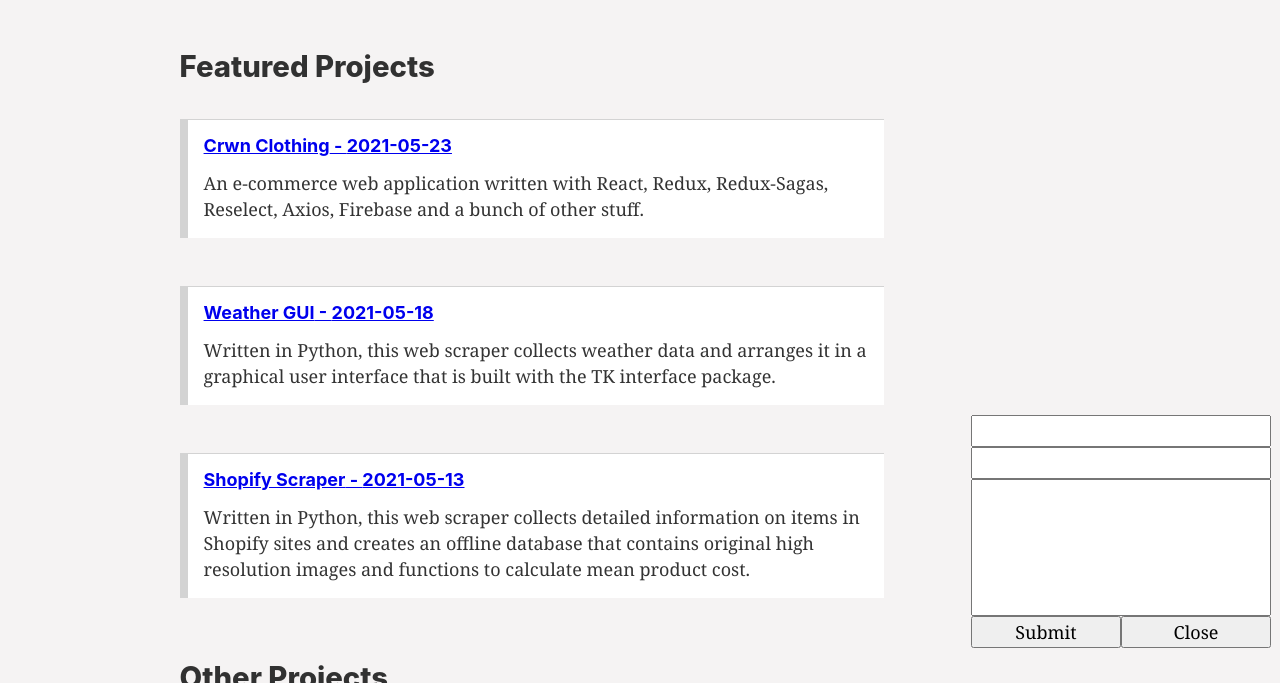
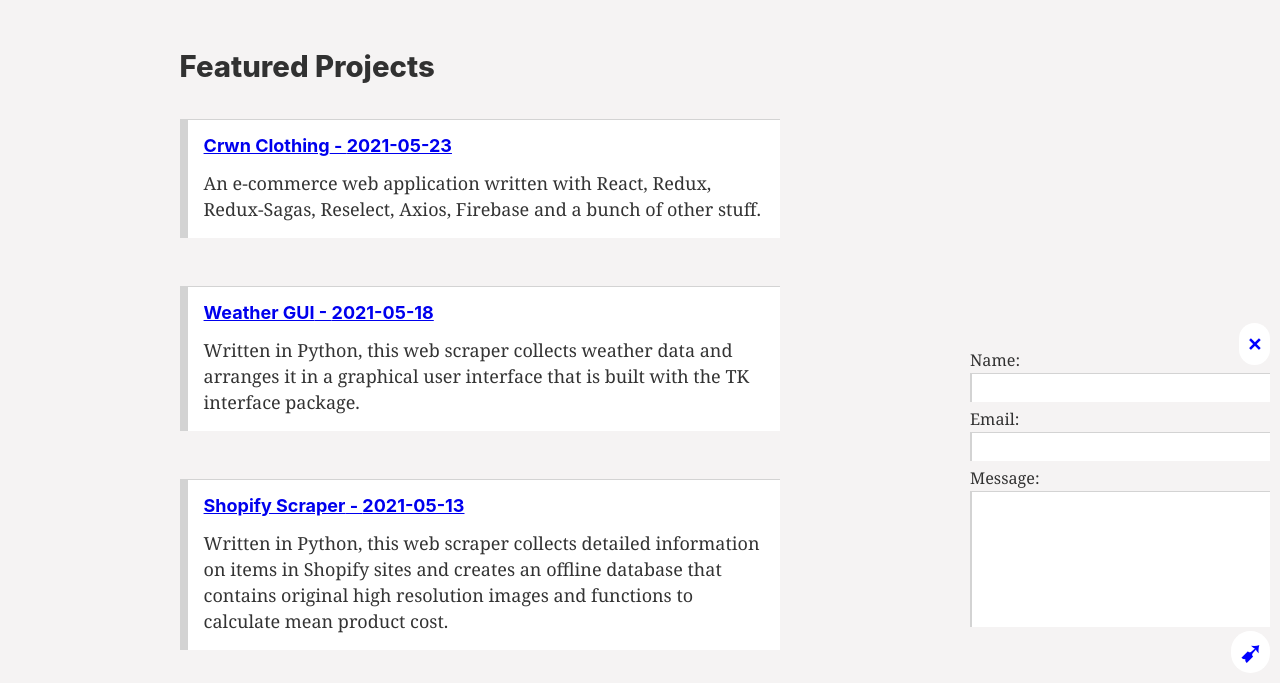
Before and after one commit to gif007/gif007.github.io, a Gatsby site: page / in a window 1280 px wide. Both pictures are taken after a click on the button "Get in touch". Shown: the part 117-800 px from the top of the page. Built offline with nearby package versions, Linux system fonts and the light colour scheme; Gatsby itself is replaced by a stand-in of ours.

Commit message:
changed color scheme in manifest and gave the contact form more styling

```diff
--- a/gatsby-config.js
+++ b/gatsby-config.js
@@ -31,8 +31,8 @@ module.exports = {
         name: `personal portfolio of ntc`,
         short_name: `ntc portfolio`,
         start_url: `/`,
-        background_color: `#663399`,
-        theme_color: `#663399`,
+        background_color: `#259662`,
+        theme_color: `#259662`,
         display: `minimal-ui`,
         icon: `src/images/logo512.png`, // This path is relative to the root of the site.
       },
--- a/src/components/contact-form.js
+++ b/src/components/contact-form.js
@@ -1,42 +1,11 @@
 import React, { useState } from 'react';
-import styled from 'styled-components';
+import {
+    ContactContainer,
+    FormContainer,
+    ButtonContainer
+} from './contact-form.styles';
 
 
-const ContactContainer = styled.div`
-    position: fixed;
-    bottom: 0.5rem;
-    right: 0.5rem;
-
-    @media screen and (max-width:800px) {
-        position: relative;
-        bottom: unset;
-        right: unset;
-        text-align: center;
-    }
-`;
-
-const FormContainer = styled.form`
-    display: flex;
-    flex-flow: column;
-    min-width: 300px;
-
-    textarea {
-        resize: none;
-    }
-
-    @media screen and (max-width: 800px) {
-        min-width: unset;
-        width: 90vw;
-    }
-`;
-
-const ButtonContainer = styled.div`
-    display: flex;
-
-    button {
-        width: 50%;
-    }
-`;
 
 const ContactForm = () => {
     const [hidden, setHidden] = useState(false);
@@ -44,40 +13,44 @@ const ContactForm = () => {
 
     return (
     <ContactContainer>
-        <div>
             {
                 hidden ? (
+                    <div>
+                        <ButtonContainer x type='button' onClick={() => setHidden(!hidden)} title='Close'>&#10005;</ButtonContainer>
                         <FormContainer action='https://formspree.io/f/xqkgrevw' method='POST'>
+                            <label htmlFor='name'>Name:</label>
                             <input
                                 type='text'
                                 id='name'
                                 name='name'
                                 required
                             ></input>
+                            <label htmlFor='email'>Email:</label>
                             <input
                                 type='email'
                                 id='email'
                                 name='email'
                                 required
                             ></input>
+                            <label htmlFor='message'>Message:</label>
                             <textarea
                                 rows='5'
                                 id='message'
                                 name='message'
                                 required
                             ></textarea>
-
-                        <ButtonContainer>
-                            <button type='submit'>Submit</button>
-                            <button type='button' onClick={() => setHidden(!hidden)}>Close</button>
+                            <ButtonContainer center type='submit' title='Send'>&#10169;</ButtonContainer>
+                        </FormContainer>
+                    </div>
+                ) : (
+                    <ButtonContainer
+                        type='button'
+                        onClick={() => setHidden(!hidden)}
+                    >
+                        Get in touch
                     </ButtonContainer>
-
-                    </FormContainer>
-                ) : (
-                    <button type='button' onClick={() => setHidden(!hidden)}>Get in touch</button>
                 )
             }
-        </div>
     </ContactContainer>
 )};
 
--- /dev/null
+++ b/src/components/contact-form.styles.js
@@ -0,0 +1,80 @@
+import styled, { css } from 'styled-components';
+
+
+export const ContactContainer = styled.div`
+    position: fixed;
+    bottom: 10px;
+    right: 10px;
+
+    @media screen and (max-width:800px) {
+        position: relative;
+        bottom: unset;
+        right: unset;
+        text-align: center;
+    }
+`;
+
+export const FormContainer = styled.form`
+    display: flex;
+    flex-flow: column;
+    min-width: 300px;
+    margin: 0;
+
+    label {
+        font-size: 0.9rem;
+
+        @media screen and (max-width: 800px) {
+            text-align: left;
+        }
+    }
+
+    input, textarea {
+        margin-bottom: 4px;
+        border: none;
+        border-top: 1px solid lightgrey;
+        border-left: 2px solid lightgrey;
+    }
+
+    textarea {
+        resize: none;
+    }
+
+    @media screen and (max-width: 800px) {
+        min-width: unset;
+        width: 90vw;
+    }
+`;
+
+const checkProps = (props) => {
+    if (props.x) {
+        return css`
+            position: absolute;
+            right: 0;
+            top: -24px;
+        `;
+    }
+
+    if (props.center) {
+        return css`
+            max-width: 100px;
+            align-self: flex-end;
+            font-size: 1.5rem;
+        `;
+    }
+}
+
+export const ButtonContainer = styled.button`
+    color: blue;
+    font-weight: 700;
+    border: none;
+    cursor: pointer;
+    background: white;
+    padding: 8px;
+    border-radius: 50px;
+
+    :hover {
+        background: unset;
+    }
+
+    ${checkProps}
+`;
--- a/src/components/excerpt.styles.js
+++ b/src/components/excerpt.styles.js
@@ -14,7 +14,7 @@ export const ExcerptContainer = styled.div`
     border-top: 1px solid lightgrey;
     padding: 16px;
     background: white;
-    max-width: 55vw;
+    max-width: 600px;
 
     @media screen and (max-width: 800px) {
         max-width: 90vw;
```
Lines whose indentation alone changed are shown as unchanged.
